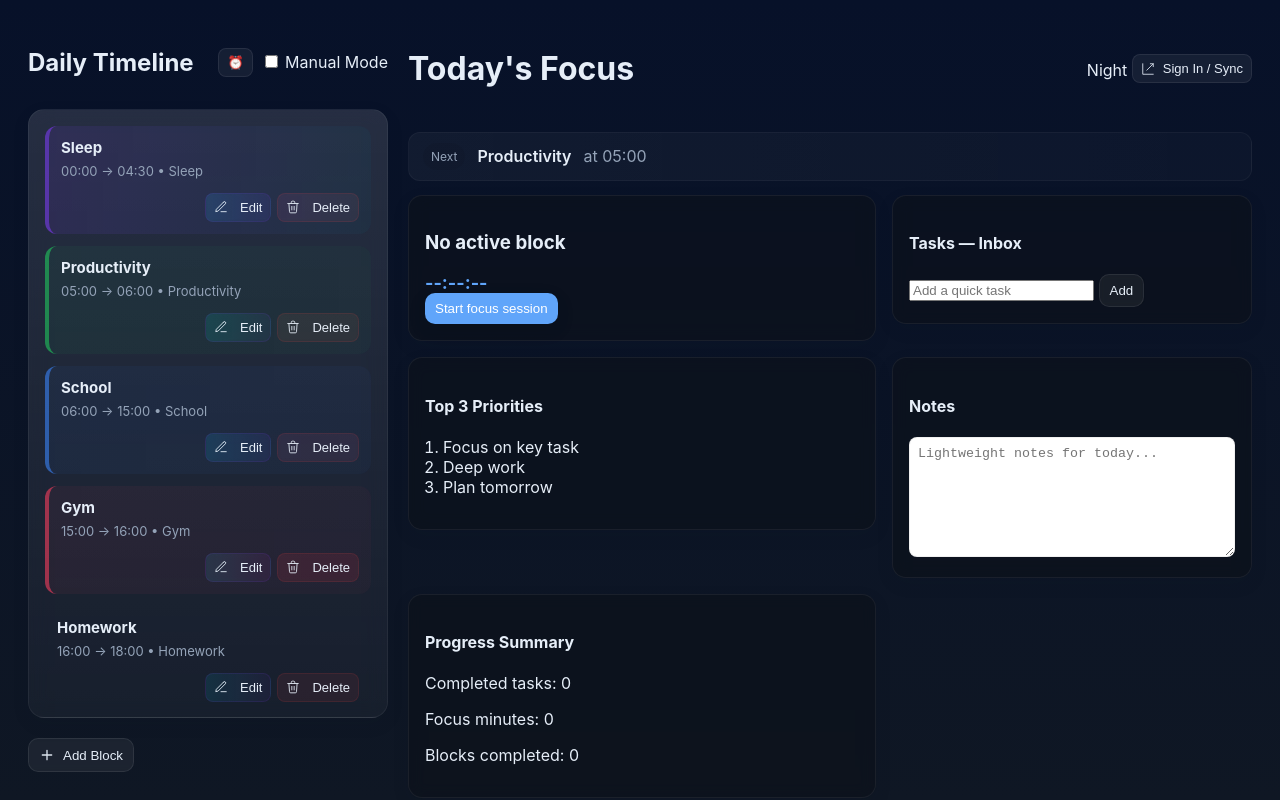
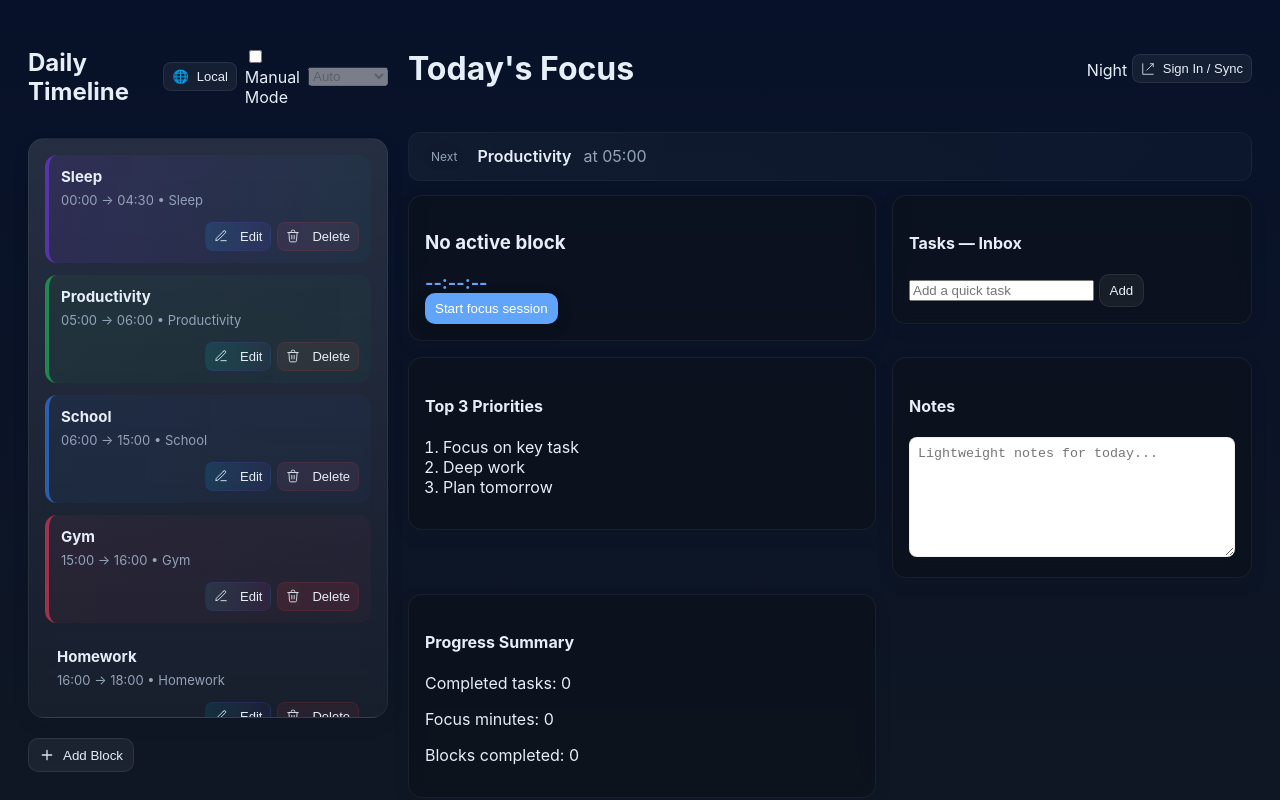
Before and after one commit to tanujranjith/TimeTile, a plain HTML site: page index.html in a window 1280 px wide. Drawn offline with Linux system fonts and the light colour scheme.

Commit message:
Force replace GitHub repo with local version

```diff
--- a/index.html
+++ b/index.html
@@ -12,11 +12,21 @@
         <header class="sidebar-header">
           <h2>Daily Timeline</h2>
           <div class="controls">
-            <button id="timezoneBtn" class="btn small" aria-label="Change timezone">⏰</button>
+            <button id="timezoneBtn" class="btn small" type="button" aria-label="Change timezone" title="Change timezone">
+              <span aria-hidden="true">🌐</span>
+              <span id="timezoneLabel" class="tz-label">Local</span>
+            </button>
             <label class="toggle" aria-label="Manual mode">
               <input type="checkbox" id="manualModeToggle" />
               <span>Manual Mode</span>
             </label>
+            <select id="forcedModeSelect" class="select small" aria-label="Select theme mode" disabled>
+              <option value="">Auto</option>
+              <option value="morning">Morning</option>
+              <option value="afternoon">Afternoon</option>
+              <option value="evening">Evening</option>
+              <option value="night">Night</option>
+            </select>
           </div>
         </header>
         <div id="timeline" class="timeline" aria-live="polite">
@@ -92,9 +102,9 @@
 
     <script type="module" src="scripts/app.js"></script>
     <!-- Block editor modal -->
-    <div id="blockEditorModal" class="modal" role="dialog" aria-modal="true" aria-hidden="true">
+    <div id="blockEditorModal" class="modal" role="dialog" aria-modal="true" aria-hidden="true" aria-labelledby="modalTitle">
       <div class="modal-backdrop" id="modalBackdrop"></div>
-      <div class="modal-panel" role="document">
+      <div class="modal-panel" role="document" tabindex="-1">
         <header class="modal-header">
           <h3 id="modalTitle">Edit Block</h3>
         </header>
```
Also changed, not shown: 1 other file.
